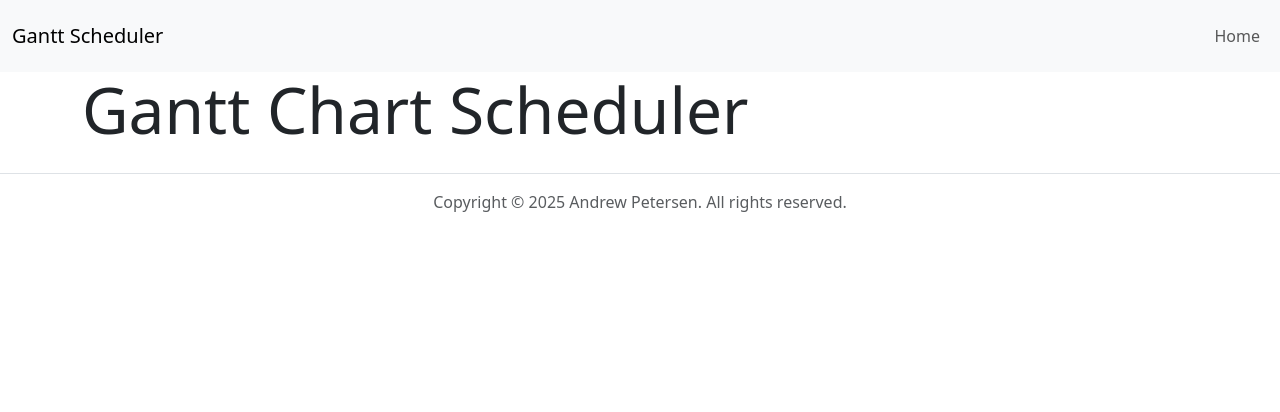
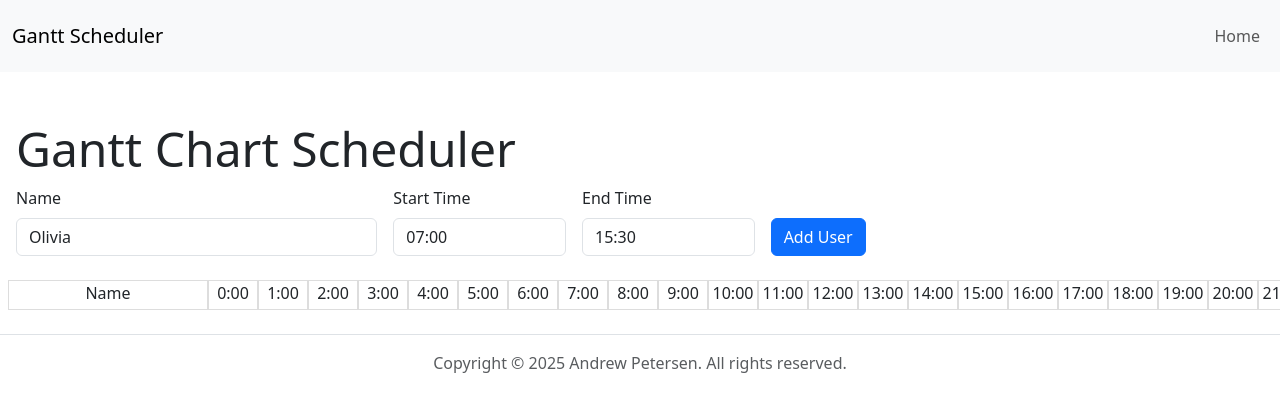
Before and after one commit to petersenandrew/gantt-schedule, a Jekyll site: the page built from index.html, in a window 1280 px wide. Shown: the top 412 px of the page. Built offline with Jekyll 4.4.1, drawn with Linux system fonts in a browser that asks for light colours.

Commit message:
Add basic gantt function

```diff
--- a/_layouts/default.html
+++ b/_layouts/default.html
@@ -8,6 +8,7 @@
     <title>{{ page.title }}</title>
     <!-- Bootstrap 5 -->
     <link href="https://cdn.jsdelivr.net/npm/bootstrap@5.3.3/dist/css/bootstrap.min.css" rel="stylesheet" integrity="sha384-QWTKZyjpPEjISv5WaRU9OFeRpok6YctnYmDr5pNlyT2bRjXh0JMhjY6hW+ALEwIH" crossorigin="anonymous">
+    <link rel="stylesheet" href="css/gantt.css">
     <!-- <link rel="shortcut icon" type="image/png" href="site_favicon.png"> -->
   </head>
   <body>
--- /dev/null
+++ b/css/gantt.css
@@ -0,0 +1,34 @@
+.time-box {
+  display: block;
+  border: 1px solid #ddd;
+  height: 30px;
+  width: 3.5vw; /* 24 hours in a day, 84% of viewport */
+  min-width: 50px;
+}
+
+.name-box {
+  display: block;
+  border: 1px solid #ddd;
+  height: 30px;
+  width: 10vw;
+  min-width: 200px;
+}
+
+.name-block {
+  display: block;
+  border: 1px solid #ddd;
+  height: 30px;
+  width: 10vw;
+  text-align: center;
+  min-width: 200px;
+}
+
+.shift-block {
+  position: relative;
+  background-color: #4CAF50;
+  height: 30px;
+  color: white;
+  text-align: left;
+  line-height: 30px;
+  padding: 0 8px;
+}
--- a/index.html
+++ b/index.html
@@ -2,8 +2,56 @@
 layout: default
 title: Gantt Scheduler
 ---
+
 <section>
-  <div class="container">
-    <h1 class="display-3">Gantt Chart Scheduler</h1>
+  <div class="container mt-5 mx-1 flex-nowrap">
+    <h1 class="display-5">Gantt Chart Scheduler</h1>
+    <form class="row g-3 needs-validation" id="addUser" novalidate>
+      <div class="col-md-4">
+        <label for="name" class="form-label">Name</label>
+        <input type="text" class="form-control" id="name" value="Olivia" required>
+      </div>
+      <div class="col-md-2">
+        <label for="startTime" class="form-label">Start Time</label>
+        <input type="text" class="form-control" id="startTime" value="07:00" required>
+      </div>
+      <div class="col-md-2">
+        <label for="endTime" class="form-label">End Time</label>
+        <input type="text" class="form-control" id="endTime" value="15:30" required>
+        <div class="valid-feedback">
+          Looks good!
+        </div>
+      </div>
+      <div class="col-md-2 mt-md-auto mt-3">
+        <button class="btn btn-primary" type="submit">Add User</button>
+      </div>
+    </form>
+    <div class="invalid-feedback" id="nameErrorMessage">
+      Please enter a valid name in the format A-Z (e.g. Olivia).
+    </div>
+    <div class="invalid-feedback" id="timeErrorMessage">
+      Please enter a valid time in the format HH:MM (e.g. 09:30).
+    </div>
+    <div class="invalid-feedback" id="timeLengthErrorMessage">
+      End time must be later than the start time.
+    </div>
   </div>
 </section>
+<section>
+  <div class="container mt-4 mx-2 mw-100">
+    <div class="row flex-nowrap">
+        <div class="text-center name-box p-0">
+          Name
+        </div>
+      {% for hour in (0..23) %}
+        <div class="text-center time-box p-0">
+        {{ hour }}:00
+        </div>
+      {% endfor %}
+    </div>
+    <div class="flex-nowrap" id="ganttChart"></div>
+  </div>
+</section>
+
+
+<script src="js/gantt.js"></script>
--- /dev/null
+++ b/js/gantt.js
@@ -0,0 +1,110 @@
+function validInput() {
+  // Regex for checking letters (A-Z, a-z), spaces, >1 char
+  const nameRegex = /^[A-Za-z\s]+$/;
+  // Regex for checking HH:MM, 0-23:0-59
+  const timeRegex = /^([01]?[0-9]|2[0-3]):([0-5][0-9])$/;
+
+  const nameInput = document.getElementById('name');
+  const startTimeInput = document.getElementById('startTime');
+  const endTimeInput = document.getElementById('endTime');
+
+  const nameErrormessage = document.getElementById('nameErrorMessage');
+  const timeErrorMessage = document.getElementById('timeErrorMessage');
+  const timeLengthErrorMessage = document.getElementById('timeLengthErrorMessage');
+
+  nameInput.classList.remove('is-invalid');
+  startTimeInput.classList.remove('is-invalid');
+  endTimeInput.classList.remove('is-invalid');
+  nameErrormessage.style.display = 'none';
+  timeErrorMessage.style.display = 'none';
+  timeLengthErrorMessage.style.display = 'none';
+
+  if (!nameRegex.test(nameInput.value)) {
+    nameInput.classList.add('is-invalid');
+    nameErrormessage.style.display = 'block';
+    return false;
+  }
+  if (!timeRegex.test(startTimeInput.value)) {
+    startTimeInput.classList.add('is-invalid');
+    timeErrorMessage.style.display = 'block';
+    return false;
+  }
+  if (!timeRegex.test(endTimeInput.value)) {
+    endTimeInput.classList.add('is-invalid');
+    timeErrorMessage.style.display = 'block';
+    return false;
+  }
+  if (parseInt(startTimeInput.value.replace(':',''), 10) >= parseInt(endTimeInput.value.replace(':',''), 10)) {
+    endTimeInput.classList.add('is-invalid');
+    timeLengthErrorMessage.style.display = 'block';
+    return false;
+  }
+  return true;
+}
+
+let shiftBlockId = 0;
+
+document.getElementById('addUser').addEventListener('submit', function(event) {
+  event.preventDefault();
+
+  if(!validInput()) {
+    return;
+  }
+
+  const name = document.getElementById('name').value;
+  const startTime = document.getElementById('startTime').value;
+  const endTime = document.getElementById('endTime').value;
+
+  const startHour = parseInt(startTime.split(':')[0], 10);
+  const startMinute = parseInt(startTime.split(':')[1], 10);
+  const endHour = parseInt(endTime.split(':')[0], 10);
+  const endMinute = parseInt(endTime.split(':')[1], 10);
+
+  const startPos = startHour + startMinute / 60;
+  const endPos = endHour + endMinute / 60;
+
+  // Create a new shift block for the user on the Gantt chart
+  const ganttChart = document.getElementById('ganttChart');
+
+  const user = document.createElement('div');
+  user.classList.add('row');
+  user.classList.add('flex-nowrap');
+
+  const nameBlock = document.createElement('div');
+  nameBlock.classList.add('name-block');
+
+
+  const shiftBlock = document.createElement('div');
+  shiftBlock.classList.add('shift-block');
+  shiftBlock.style.left = `${startPos * 3.5}vw`; // Each hour block takes up ~4% of the chart
+  shiftBlock.style.width = `${(endPos - startPos) * 3.5}vw`;
+
+  const style = document.createElement('style');
+  /* Max width based on min-width time-box + min-width name-box + margin */
+  const mediaQuery = `
+    @media (max-width: 1416px) {
+      .shift-block-${shiftBlockId} {
+        left: ${startPos * 50}px !important;
+        width: ${(endPos - startPos) * 50}px !important;
+      }
+    }
+  `
+  style.innerHTML = mediaQuery;
+  document.head.appendChild(style);
+
+  shiftBlock.classList.add(`shift-block-${shiftBlockId}`);
+  shiftBlockId++;
+
+  // Add the user's name to the shift block
+  nameBlock.textContent = name;
+  shiftBlock.textContent = name;
+
+  // Append the shift block to the Gantt chart
+  ganttChart.appendChild(user);
+  user.appendChild(nameBlock);
+  user.appendChild(shiftBlock);
+
+  // document.getElementById('name').value = '';
+  // document.getElementById('startTime').value = '';
+  // document.getElementById('endTime').value = '';
+});
```
